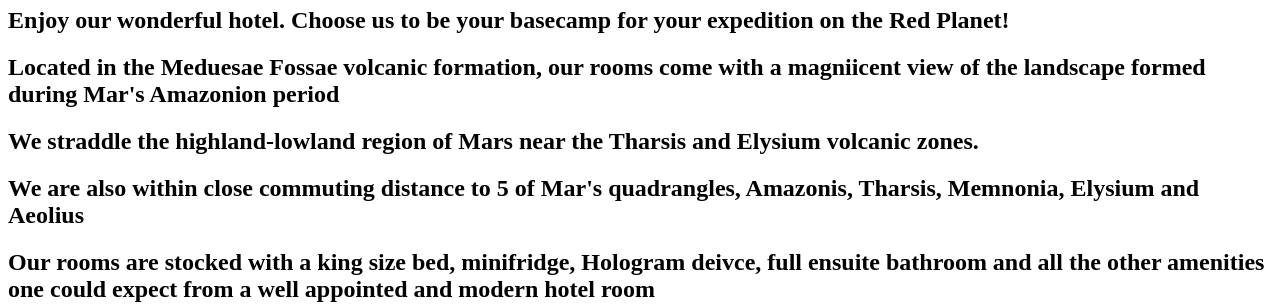
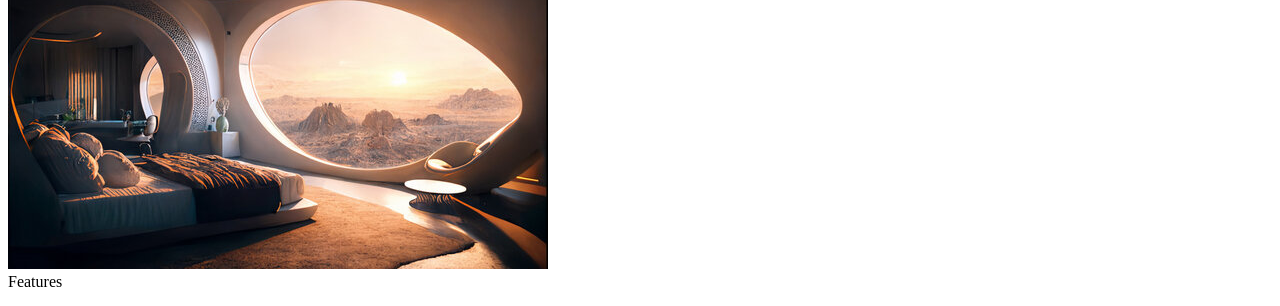
Before and after one commit to lvh4rt/StellarStay-Project, a plain HTML site: page hotel.html in a window 1280 px wide. Shown: the part 99-405 px from the top of the page. Drawn offline with Linux system fonts and the light colour scheme.

Commit message:
Update to add image

```diff
--- a/hotel.html
+++ b/hotel.html
@@ -15,7 +15,7 @@
 
 <!-- Add in sitewide topbar here -->
 
-
+<img src="img/HotelExample.jpg" alt="A sci fi image of a hotel room" class="HotelImage">
 
 <div> Features </div>
 
```
Also changed, not shown: img/HotelExample.jpg (added).
